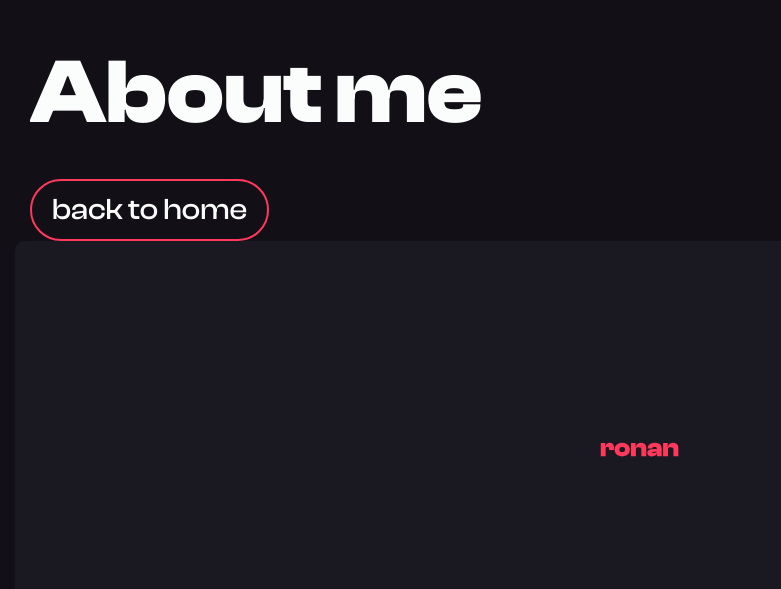
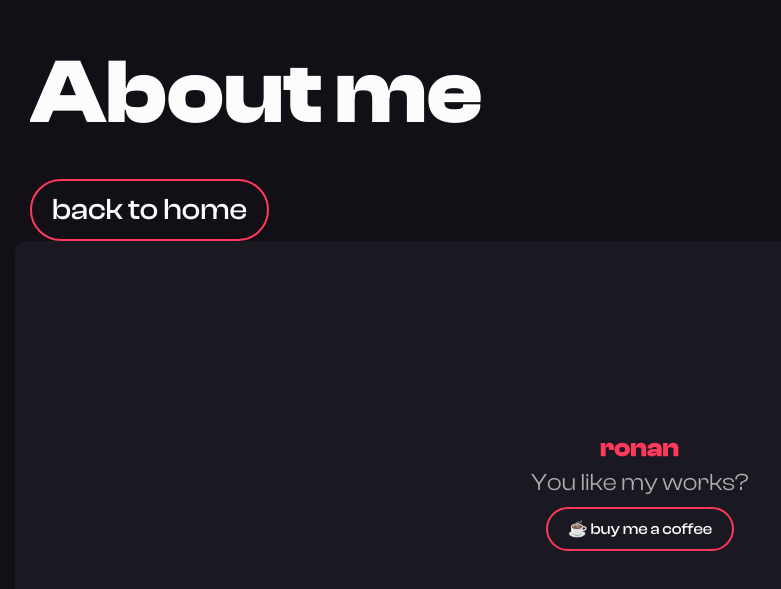
Before and after one commit to domov44/portfoliov2, a Next.js app: page /about-me in a window 1280 px wide. Shown: the part 559-1148 px from the top of the page, without its empty margins (0-781 px from the left). Built offline with nearby package versions, Linux system fonts and the light colour scheme; no server answers; what aws-amplify would draw is missing.

Commit message:
[ADD]: buy me a coffee cta

```diff
--- a/src/app/components/ui/aside/Footer.js
+++ b/src/app/components/ui/aside/Footer.js
@@ -3,6 +3,9 @@ import Container from '../wrapper/Container';
 import Section from '../wrapper/Section';
 import Stack from '../wrapper/Stack';
 import Logo from '../Logo';
+import TextLink from '../textual/TextLink';
+import Text from '../textual/Text';
+import Button from '../button/Button';
 
 
 function Footer() {
@@ -11,8 +14,10 @@ function Footer() {
         <footer className={styles.footer}>
             <Section>
                 <Container>
-                    <Stack overflow={"hidden"} justify={"end"} width={"100%"}>
+                    <Stack overflow={"hidden"} align="center" width={"100%"} direction="column">
                         <Logo />
+                        <Text>You like my works?</Text>
+                        <Button target={"_blank"} href="https://buymeacoffee.com/domov">☕ buy me a coffee</Button>
                     </Stack>
                 </Container>
             </Section>
--- a/src/app/components/ui/button/Button.js
+++ b/src/app/components/ui/button/Button.js
@@ -4,7 +4,7 @@ import Link from 'next/link';
 import { useInstantUrlTransition } from '@/app/utils/useInstantUrlTransition';
 import styles from './Button.module.css';
 
-const Button = ({ children, onClick, className, width, href, transition = false }) => {
+const Button = ({ children, onClick, className, width, href, transition = false, target }) => {
   const buttonRef = useRef(null);
   const handleTransition = useInstantUrlTransition();
   const [circle, setCircle] = useState({ x: 0, y: 0, size: 0 });
@@ -32,6 +32,7 @@ const Button = ({ children, onClick, className, width, href, transition = false
   return (
     <Component
       href={href}
+      {...(href && { target })}
       className={`${styles.button} ${width === "fit-content" ? styles.fitContent : width === "full-width" ? styles.fullWidth : ""} ${className}`}
       onMouseDown={transition ? (event) => event.preventDefault() : undefined}
       onClick={href && transition ? (event) => handleTransition(href, event) : onClick}
```
